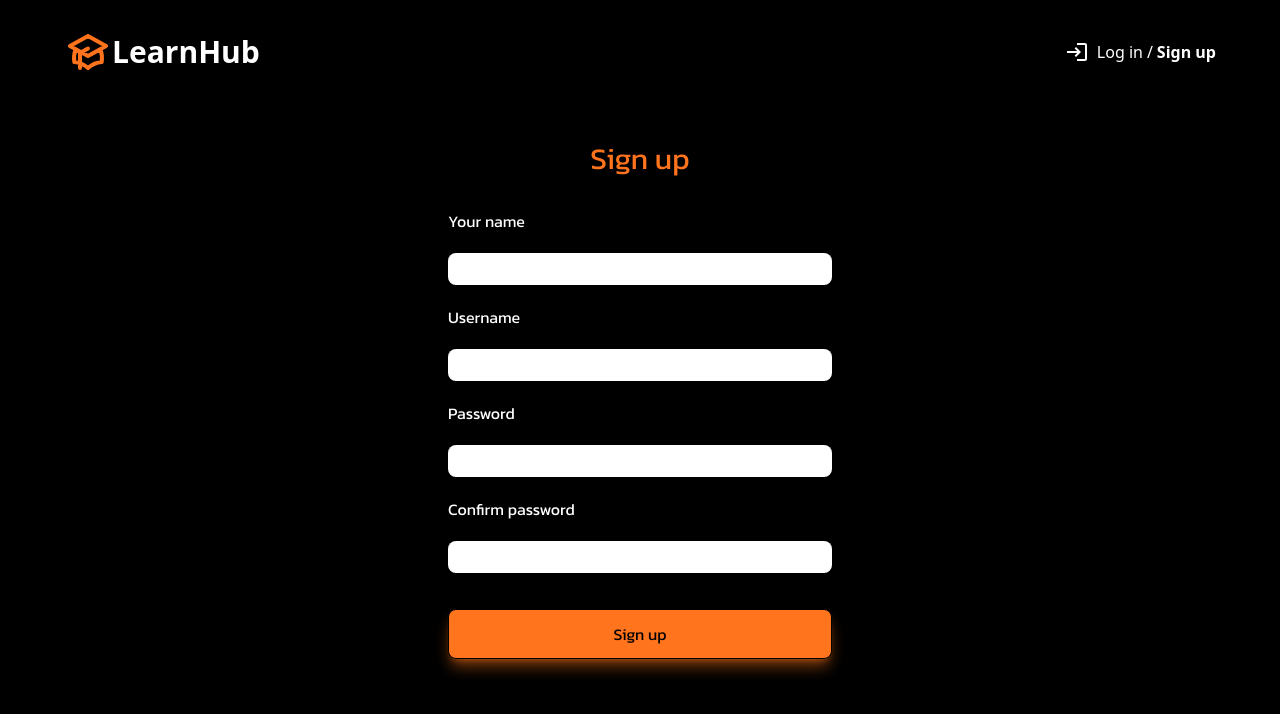
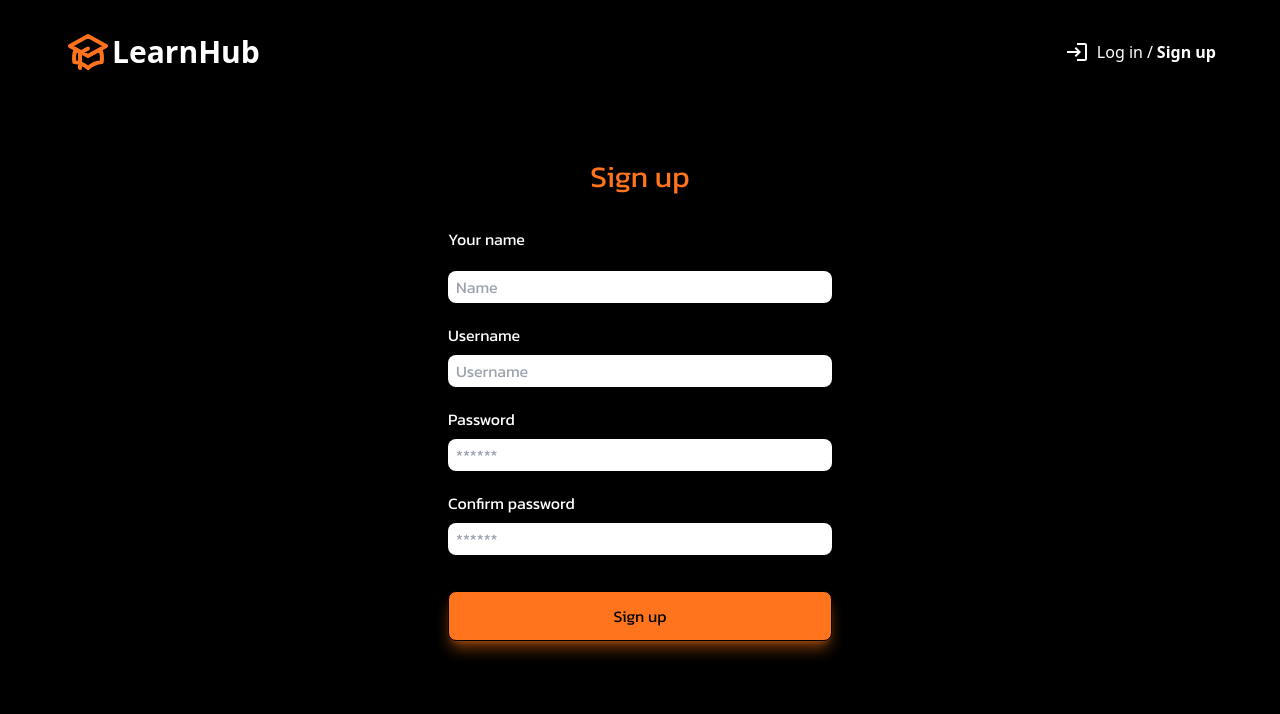
Before and after one commit to brightnc/frontend-project, a React (Vite) app: page /register in a window 1280 px wide. Shown: the top 714 px of the page. Built offline with nearby package versions, Linux system fonts and the light colour scheme.

Commit message:
feat :sparkles: : add form validate

```diff
--- a/package.json
+++ b/package.json
@@ -17,6 +17,7 @@
     "axios": "^1.5.1",
     "react": "^18.2.0",
     "react-dom": "^18.2.0",
+    "react-hook-form": "^7.47.0",
     "react-router-dom": "^6.16.0",
     "react-type-animation": "^3.1.0"
   },
--- a/src/pages/CreatePost.tsx
+++ b/src/pages/CreatePost.tsx
@@ -9,12 +9,19 @@ const CreatePost = () => {
         <div className="w-full">
           <form className="flex flex-col gap-4 w-full">
             <label htmlFor="video-url">Video URL</label>
-            <input id="video-url" className="text-black px-2 py-1 rounded-lg w-full" type="text" required />
+            <input
+              id="video-url"
+              className="text-black px-2 py-1 rounded-lg w-full"
+              type="text"
+              placeholder="URL"
+              required
+            />
             <label htmlFor="comment">Comment</label>
             <textarea
               id="comment"
               onChange={(e) => setCurrentLength(e.target.value.length)}
               maxLength={maxLength}
+              placeholder="Enter text here"
               className="w-full p-4 h-52 text-lg  text-black shadow-md shadow-white resize-none rounded-md"
             ></textarea>
             <div className="flex justify-end">
--- a/src/pages/Register.tsx
+++ b/src/pages/Register.tsx
@@ -1,19 +1,90 @@
+import { useForm, SubmitHandler } from 'react-hook-form'
+interface IFormRegisterInput {
+  name: string
+  username: string
+  password: string
+  confirmPassword: string
+}
+
 const Register = () => {
+  const {
+    register,
+    handleSubmit,
+    formState: { errors },
+    watch,
+  } = useForm<IFormRegisterInput>()
+  const onSubmit: SubmitHandler<IFormRegisterInput> = (data) => console.log(data)
+  const password: string = watch('password')
+
   return (
     <div className=" h-screen flex flex-col justify-center items-center w-full">
       <div className="w-auto h-auto">
-        <form action="" className=" flex flex-col gap-5">
+        <form action="" className=" flex flex-col gap-5" onSubmit={handleSubmit(onSubmit)}>
           <div className="flex justify-center text-3xl mb-3">
             <h1 className="text-[#ff741c]">Sign up</h1>
           </div>
           <label htmlFor="yourName">Your name</label>
-          <input id="yourName" className="text-black px-2 py-1 rounded-lg w-96" type="text" required />
-          <label htmlFor="usernameSignUp">Username</label>
-          <input id="usernameSignUp" className="text-black px-2 py-1 rounded-lg w-96" type="text" required />
-          <label htmlFor="passwordSignUp">Password</label>
-          <input id="passwordSignUp" className="text-black px-2 py-1  rounded-lg" type="password" required />
-          <label htmlFor="confirmPassword">Confirm password</label>
-          <input id="confirmPassword" className="text-black px-2 py-1  rounded-lg" type="password" required />
+          <input
+            id="yourName"
+            {...register('name')}
+            className="text-black px-2 py-1 rounded-lg w-96"
+            type="text"
+            placeholder="Name"
+            required
+          />
+
+          {/* ----- Username ------ */}
+
+          <div className="flex flex-col gap-2">
+            <label htmlFor="usernameSignUp">Username</label>
+            <input
+              id="usernameSignUp"
+              {...register('username', {
+                required: 'Username should have at least 4 characters',
+                minLength: { value: 4, message: 'Username should have at least 4 characters' },
+              })}
+              className="text-black px-2 py-1 rounded-lg w-96"
+              type="text"
+              placeholder="Username"
+            />
+            {errors.username && <p className="text-gray-300 font-thin">{errors.username.message}</p>}
+          </div>
+
+          {/* ----- Password ------ */}
+          <div className="flex flex-col gap-2">
+            <label htmlFor="passwordSignUp">Password</label>
+            <input
+              id="passwordSignUp"
+              {...register('password', {
+                required: 'Password should have at least 6 characters',
+                minLength: { value: 6, message: 'Password should have at least 6 characters' },
+              })}
+              className="text-black px-2 py-1  rounded-lg"
+              type="password"
+              placeholder="******"
+            />
+            {errors.password && <p className="text-gray-300 font-thin">{errors.password.message}</p>}
+          </div>
+
+          {/* ----- Confirm Password ------ */}
+
+          <div className="flex flex-col gap-2">
+            <label htmlFor="confirmPassword">Confirm password</label>
+            <input
+              id="confirmPassword"
+              {...register('confirmPassword', {
+                required: 'Confirm password should have at least 6 characters',
+                minLength: { value: 6, message: 'Confirm password  should have at least 6 characters' },
+                validate: (v) => {
+                  return v === password || 'Password not match'
+                },
+              })}
+              className="text-black px-2 py-1  rounded-lg"
+              type="password"
+              placeholder="******"
+            />
+            {errors.confirmPassword && <p className="text-gray-300 font-thin">{errors.confirmPassword.message}</p>}
+          </div>
           <button
             type="submit"
             className="w-full shadow-lg shadow-orange-500/50 bg-[#ff741c] border border-black hover:bg-black text-black hover:border-[#ff741c] hover:border hover:text-[#ff741c] py-3 rounded-lg mt-4 "
```
Also changed, not shown: 1 other file (tests, documents, lock files or other folders).
